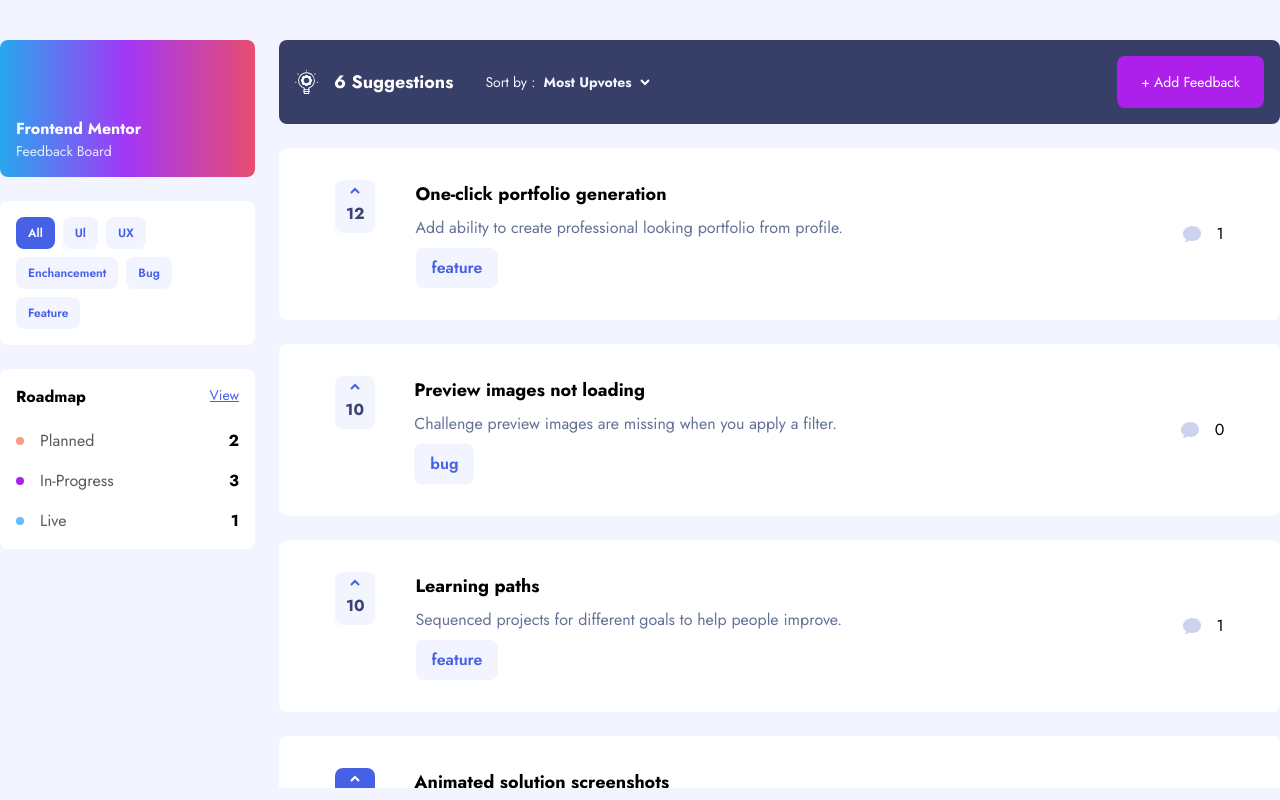
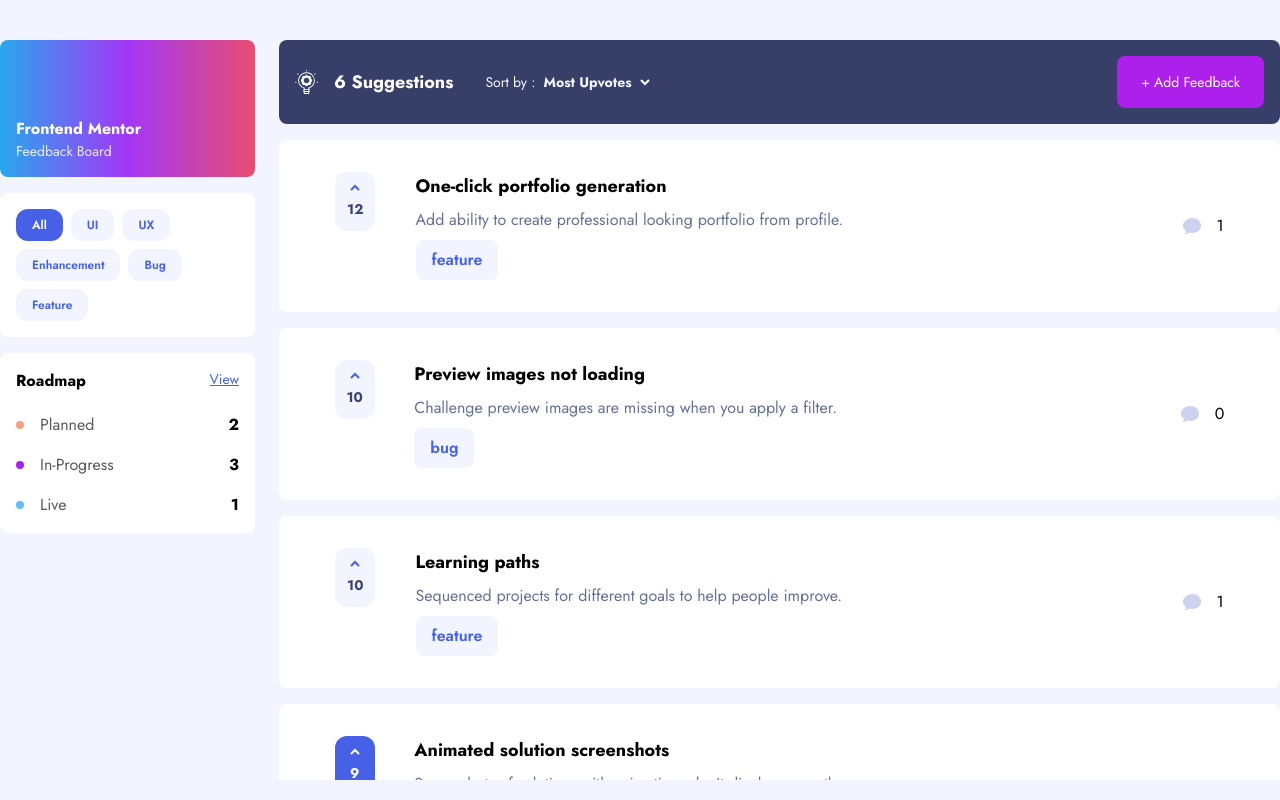
Before and after one commit to JonelBriones/-Project-Feedback-Board, a Next.js app: page / in a window 1280 px wide. Built offline with nearby package versions, Linux system fonts and the light colour scheme.

Commit message:
fixed category's sort by

```diff
--- a/app/page.tsx
+++ b/app/page.tsx
@@ -13,9 +13,9 @@
 
   const [categories, setCategories] = useState([
     "All",
-    "Ul",
+    "UI",
     "UX",
-    "Enchancement",
+    "Enhancement",
     "Bug",
     "Feature",
   ]);
@@ -81,7 +81,7 @@
 
   return (
     <div className="container flex gap-6 ">
-      <div className="w-[255px] flex flex-col gap-6">
+      <div className="w-[255px] flex flex-col gap-4">
         <div className="h-[137px] flex flex-col justify-end bg-white rounded-lg p-4 text-white bg-gradient-to-r from-[#28A7ED] via-[#A337F6] to-[#E84D70]">
           <h4 className="font-bold">Frontend Mentor</h4>
           <p className="text-sm opacity-85">Feedback Board</p>
@@ -91,7 +91,7 @@
             {categories.map((category: any) => (
               <button
                 key={category}
-                className={`px-3 py-2 rounded-lg font-semibold ${
+                className={`px-4 py-2 rounded-xl font-semibold ${
                   toggleCategory === category
                     ? "bg-[#4661e6]"
                     : "bg-[#f2f4ff] text-[#4661e6] hover:bg-[#cfd7ff]"
@@ -133,13 +133,14 @@
           </div>
         </div>
       </div>
-      <div className="flex flex-col gap-6 flex-1">
+      <div className="flex flex-col gap-4 flex-1">
         <SuggestionsHeader
           option={option}
           setOption={setSortby}
           showOptions={showOptions}
           setSortbyOptions={setSortbyOptions}
         />
+
         <Suggestions
           category={toggleCategory}
           feedbacks={feedbacks}
--- /dev/null
+++ b/components/NoSuggestionsFound.tsx
@@ -0,0 +1,30 @@
+import Image from "next/image";
+import React from "react";
+
+const NoSuggestionsFound = () => {
+  return (
+    <div className="bg-white shadow-lg drop-shadow-lg rounded-lg">
+      <div className="flex flex-col place-items-center my-[100px] gap-10  ">
+        <Image
+          src={"/images/suggestions/illustration-empty.svg"}
+          width={129.64}
+          height={136.74}
+          sizes={"100vh"}
+          alt=""
+        />
+        <div className="flex flex-col place-items-center text-center gap-8">
+          <h2 className="font-bold text-xl">There is no feedback yet.</h2>
+          <p className="text-[#647196]">
+            Got a suggestion? Found a bug that needs to be squashed? <br /> We
+            love hearing about new ideas to improve our app.
+          </p>
+          <button className="px-8 py-4 bg-[#ad1fea] text-white font-bold rounded-lg hover:bg-[#c75af6]">
+            + Add Feedback
+          </button>
+        </div>
+      </div>
+    </div>
+  );
+};
+
+export default NoSuggestionsFound;
--- a/components/Suggestions.tsx
+++ b/components/Suggestions.tsx
@@ -1,55 +1,51 @@
-import Image from "next/image";
 import React from "react";
 import FeedbackCard from "./cards/FeedbackCard";
+import NoSuggestionsFound from "./NoSuggestionsFound";
 
 const Suggestions = ({ category, feedbacks, upvote, user }: any) => {
-  return (
-    <div className="h-[80vh] overflow-y-scroll">
-      {feedbacks.length > 0 ? (
-        <div className="flex flex-col gap-6 overflow-hidden">
-          {feedbacks.map((feedback: any) => {
-            if (category == "All")
-              return (
+  function renderFeedback(category: string) {
+    let noSuggestionsFound = feedbacks.filter(
+      (feedback: any) => feedback.category == category
+    );
+    console.log(noSuggestionsFound);
+    if (!noSuggestionsFound.length) {
+      return <NoSuggestionsFound />;
+    } else {
+      return feedbacks.map(
+        (feedback: any) =>
+          feedback.category == category && (
             <FeedbackCard
               key={feedback.id}
               {...feedback}
               userID={user._id}
               upvote={upvote}
             />
+          )
       );
-            if (category.toLowerCase() == feedback.category)
+    }
+  }
+
   return (
+    <div className="">
+      {feedbacks.length > 0 ? (
+        <div className="flex flex-col gap-4 h-[80vh] overflow-auto">
+          {category == "All" &&
+            feedbacks.map((feedback: any) => (
               <FeedbackCard
                 key={feedback.id}
                 {...feedback}
                 userID={user._id}
                 upvote={upvote}
               />
-              );
-          })}
+            ))}
+          {category == "Bug" && renderFeedback("bug")}
+          {category == "Feature" && renderFeedback("feature")}
+          {category == "Enhancement" && renderFeedback("enhancement")}
+          {category == "UX" && renderFeedback("ux")}
+          {category == "UI" && renderFeedback("ui")}
         </div>
       ) : (
-        <div className="bg-white shadow-lg drop-shadow-lg  rounded-lg">
-          <div className="flex flex-col place-items-center my-[100px] gap-10  ">
-            <Image
-              src={"/images/suggestions/illustration-empty.svg"}
-              width={129.64}
-              height={136.74}
-              sizes={"100vh"}
-              alt=""
-            />
-            <div className="flex flex-col place-items-center text-center gap-8">
-              <h2 className="font-bold text-xl">There is no feedback yet.</h2>
-              <p className="text-[#647196]">
-                Got a suggestion? Found a bug that needs to be squashed? <br />{" "}
-                We love hearing about new ideas to improve our app.
-              </p>
-              <button className="px-8 py-4 bg-[#ad1fea] text-white font-bold rounded-lg hover:bg-[#c75af6]">
-                + Add Feedback
-              </button>
-            </div>
-          </div>
-        </div>
+        <NoSuggestionsFound />
       )}
     </div>
   );
--- a/components/cards/FeedbackCard.tsx
+++ b/components/cards/FeedbackCard.tsx
@@ -16,7 +16,7 @@
   return (
     <div className="flex justify-evenly bg-white rounded-lg p-4 py-8">
       <button
-        className={`flex flex-col gap-2 place-items-center justify-center rounded-lg w-[40px] h-[53px] bg-[#f2f4fe] ${
+        className={`flex flex-col gap-2 place-items-center justify-center rounded-xl w-[40px] h-fit bg-[#f2f4fe] p-3 text-sm ${
           upvotes.includes(userID)
             ? "bg-[rgb(70,97,230)] text-white"
             : "text-[#3A4374] hover:bg-[#cfd7ff]"
--- a/data/feedbacks.json
+++ b/data/feedbacks.json
@@ -79,7 +79,7 @@
     {
       "id": 3,
       "title": "Q&A within the challenge hubs",
-      "category": "feature",
+      "category": "ui",
       "upvotes": [9, 4, 241, 424, 6, 242, 2],
       "status": "suggestion",
       "description": "Challenge-specific Q&A would make for easy reference.",
@@ -98,7 +98,7 @@
     {
       "id": 4,
       "title": "Add image/video upload to feedback",
-      "category": "enhancement",
+      "category": "ux",
       "upvotes": [],
       "status": "suggestion",
       "description": "Images and screencasts can enhance comments on solutions.",
```
Also changed, not shown: components/SuggestionsHeader.tsx (+0 -68 lines). Lines whose indentation alone changed are shown as unchanged.
